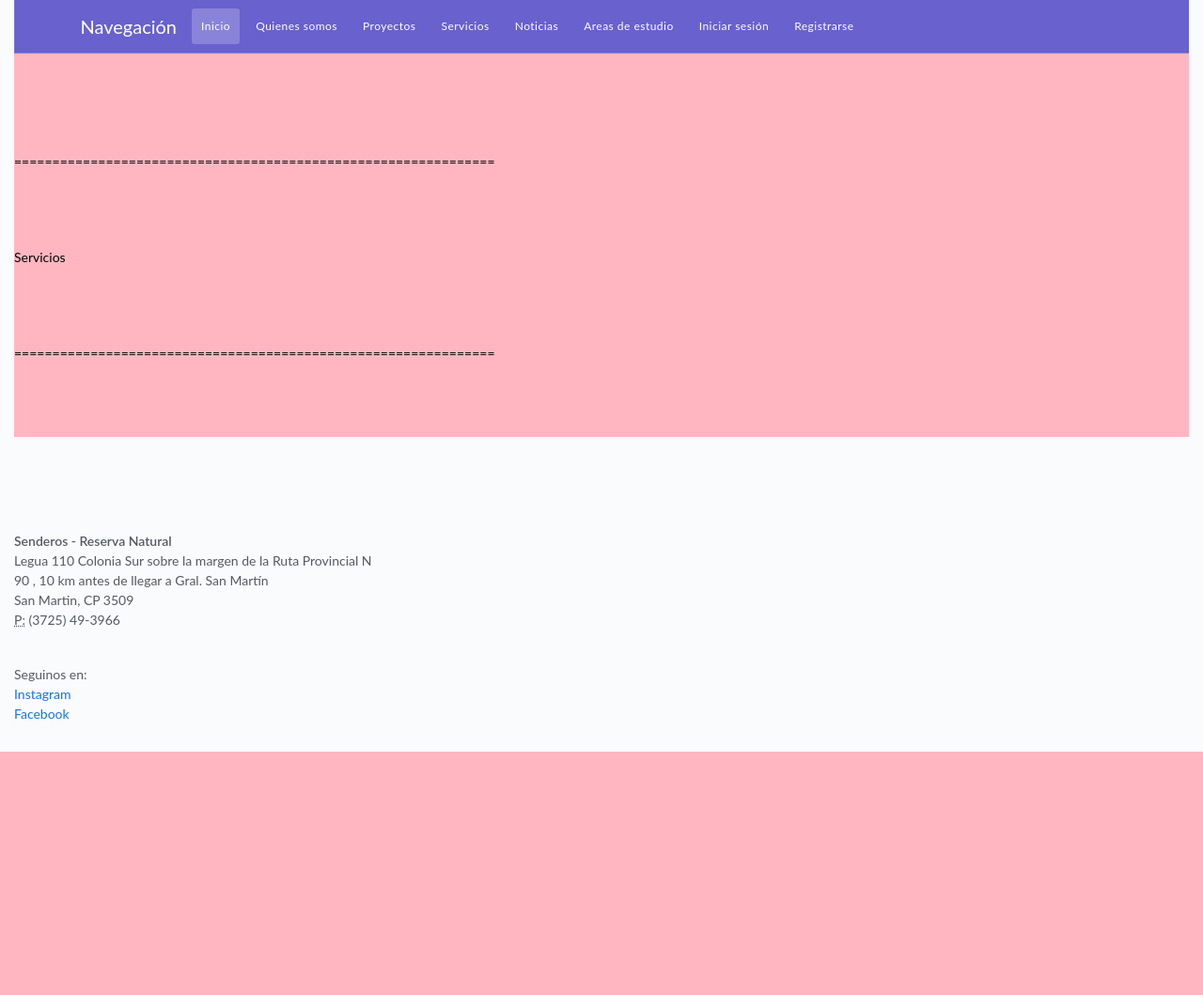
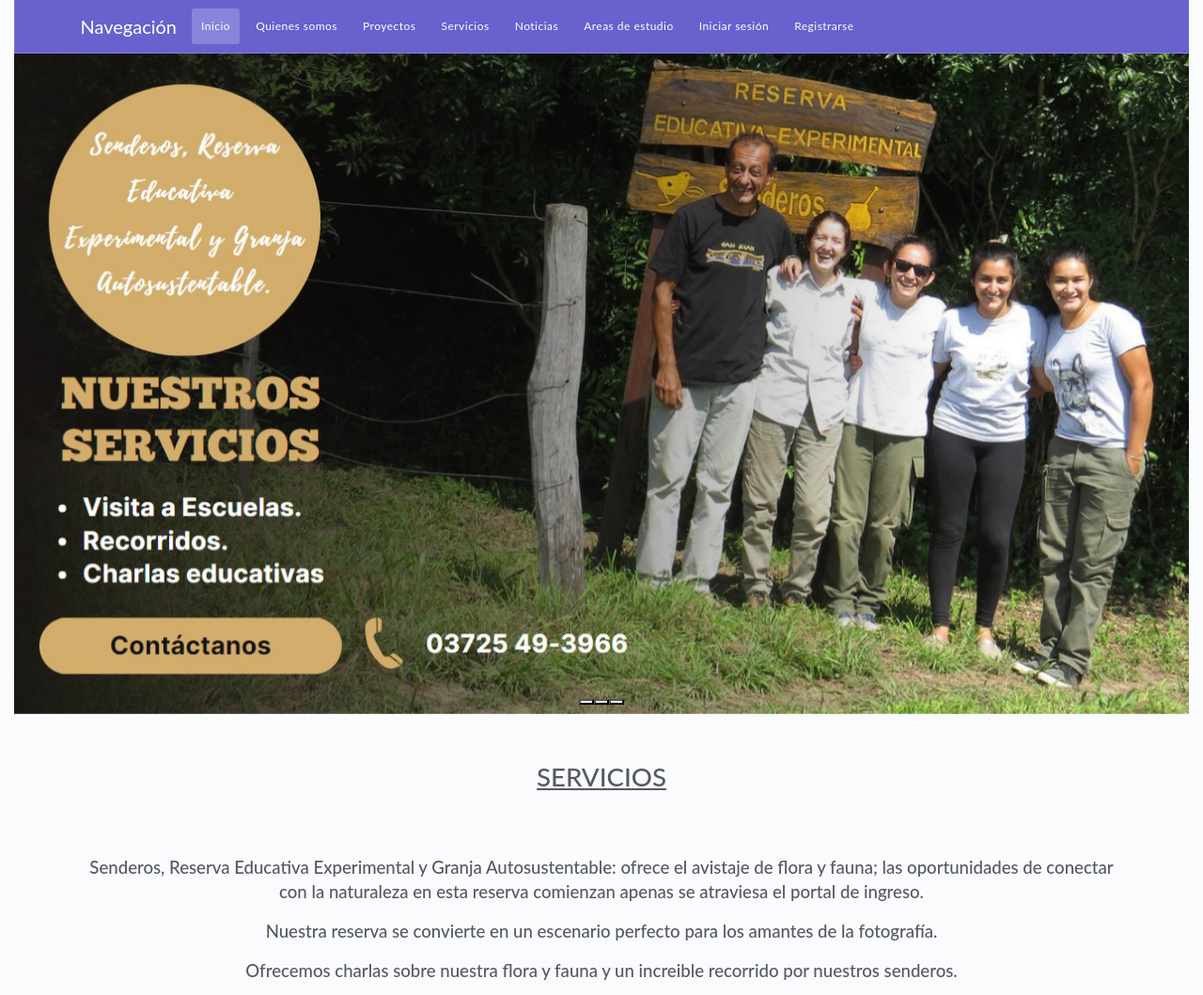
Before and after one commit to info22-c5-grupo6/TP_Blog_Proyecto_Granja_Sustentable, a Django app: page /servicios/ in a window 1280 px wide. Shown: the top 1059 px of the page at 94% size. Before the commit the page ends 800 px from the top, so only its background shows below. Run offline with Django 4.2, Linux system fonts and the light colour scheme; some libraries are stand-ins or nearby versions.

Commit message:
completando paginas estaticas

```diff
--- a/blog/templates/plantilla2.html
+++ b/blog/templates/plantilla2.html
@@ -112,25 +112,51 @@
         </div>
 
         <!-- Pié de página -->
+
+
+    </div>
+
+<div class="footer">
+    <div class="card">
         <div class="row">
-            <div class="col-md-4">
-                <address>
-                    <strong>Senderos - Reserva Natural</strong><br /> Legua 110 Colonia Sur sobre la
+            <div class="col-sm-6">
+            <div class="card" style="min-height: 200px">
+                <div class="card-body">
+                <h5 class="card-title">Senderos - Reserva Natural</h5>
+                <p class="card-text">Legua 110 Colonia Sur sobre la
                     margen de la Ruta Provincial N 90 , 10 km antes de llegar a Gral. San Martín<br /> San Martin, CP
-                    3509<br />
+                    3509<br /></p>
                     <abbr title="Teléfono">P:</abbr> (3725) 49-3966
-                </address>
-                <br>
-                Seguinos en: <br>
-                <a href="https://www.instagram.com/kchito2028/" target="_blank">Instagram</a><br>
-                <a href="https://www.facebook.com/profile.php?id=100063478005717" target="_blank">Facebook</a>
+                </div>
             </div>
-            <div class="col-md-4">
             </div>
-            <div class="col-md-4">
+            <div class="col-sm-6">
+            <div class="card" style="min-height: 200px">
+                <div class="card-body">
+                <h5 class="card-title">Seguinos en:</h5>
+
+                <div class="row">
+                    <div>
+                      <a href="https://www.facebook.com/profile.php?id=100063478005717"> <img src="{% static 'img/social-media-icons/icons-facebook-128px.png' %}" width="48" height="48"> </a>
+                    </div>
+                    <div>
+                      <a href="https://www.instagram.com/kchito2028/" target="_blank" rel="nofollow noopener"><img src="{% static 'img/social-media-icons/icons-instagram-128px.png' %}" width="48" height="48"> </a>
+                    </div>
+                </div>
+
+
+
+
+
+                <p class="card-text"><a href="https://www.instagram.com/kchito2028/" target="_blank">Instagram</a><br></p>
+                <p class="card-text"><a href="https://www.facebook.com/profile.php?id=100063478005717" target="_blank">Facebook</a><br></p>
+                </div>
+            </div>
             </div>
         </div>
+
     </div>
+</div>
 
 
 
--- a/blog/templates/post/post.html
+++ b/blog/templates/post/post.html
@@ -1,6 +1,6 @@
 {% extends "plantilla2.html" %}
 {% load static %}
-{% block title %} Posteo {% endblock %}
+{% block title %} posteo.titulo {% endblock %}
 {% block content %}
 
 <!– Insertar contenido desde aqui –>
--- a/blog/templates/servicios.html
+++ b/blog/templates/servicios.html
@@ -4,16 +4,69 @@
 
 {% block content %}
 
-<!– Insertar contenido desde aqui –>
+<section class="carrusel">
+    <div id="carouselExampleCaptions" class="carousel slide" data-bs-ride="false">
+      <div class="carousel-indicators">
+        <button type="button" data-bs-target="#carouselExampleCaptions" data-bs-slide-to="0" class="active" aria-current="true" aria-label="Slide 1"></button>
+        <button type="button" data-bs-target="#carouselExampleCaptions" data-bs-slide-to="1" aria-label="Slide 2"></button>
+        <button type="button" data-bs-target="#carouselExampleCaptions" data-bs-slide-to="2" aria-label="Slide 3"></button>
+      </div>
+      <div class="carousel-inner">
+        <div class="carousel-item active">
+          <img src="{% static 'img/senderos/foto15.jpg' %}" class="d-block w-100" alt="...">
+          {% comment %} <div class="carousel-caption d-none d-md-block">
+            <h2>Senderos, Reserva Educativa Experimental y Granja Autosustentable.</h2>
+            <p><h4><i>General San Martín.</i></h4></p>
+          </div> {% endcomment %}
+        </div>
 
+        </div>
+      </div>
+      {% comment %} <button class="carousel-control-prev" type="button" data-bs-target="#carouselExampleCaptions" data-bs-slide="prev">
+        <span class="carousel-control-prev-icon" aria-hidden="true"></span>
+        <span class="visually-hidden">Previous</span>
+      </button>
+      <button class="carousel-control-next" type="button" data-bs-target="#carouselExampleCaptions" data-bs-slide="next">
+        <span class="carousel-control-next-icon" aria-hidden="true"></span>
+        <span class="visually-hidden">Next</span>
+      </button>
+    </div> {% endcomment %}
+  </section>
 
-<p style="background: lightpink; color: black;">
+  <section class="PROYECTOS my-2">
+    <h1 class = "text-center my-5"> <u>SERVICIOS</u></h1>
+
+    <div class="container">
+      <div class = "row">
+        <div class="col-12 text-center">
+            {% comment %} <p class="lead"> <strong> DE UNA PERFORACIÓN PARA EXTRAER AGUA PARA GENERAR EL RIEGO DE LA HUERTA
+              AGROECOLÓGICA SUSTENTABLE Y CAMPO DE ENSAYO DE CULTIVOS DE DIFERENTES PLANIFICACIÓN Y OBJETIVOS. </strong>
+            </p> {% endcomment %}
+            <p><h3>Senderos, Reserva Educativa Experimental y Granja Autosustentable:
+                ofrece el avistaje de flora y fauna; las oportunidades de conectar con la naturaleza
+                en esta reserva comienzan apenas se atraviesa el portal de ingreso.
+                </h3></p>
+                <p><h3>
+                    Nuestra reserva se convierte en un escenario perfecto para los amantes de la fotografía.
+                    </h3></p>
+                    <p><h3>
+
+                        Ofrecemos charlas sobre nuestra flora y fauna y un increible recorrido por nuestros senderos.</h3></p>
+        </div>
+        <div class="col-6">
+          <img class = "img-fluid" src="H:\VS CODE\Blog_Proyecto_Granja_Sustentable-main\blog\static\img\foto4.jpg" alt="">
+        </div>
+      </div>
+    </div>
+  </section>
+
+{% comment %} <p style="background: lightpink; color: black;">
     <br><br><br><br>===============================================================<br><br><br><br>
 
     Servicios
 
     <br><br><br><br>===============================================================<br><br><br><br>
-</p>
+</p> {% endcomment %}
 
 <!– Insertar contenido hasta aqui –>
 
```
Also changed, not shown: blog/templates/proyectos.html (+11 -11 lines), blog/static/img/senderos/foto15.jpg (added), blog/static/img/social-media-icons/icons-instagram-128px.png (added).
